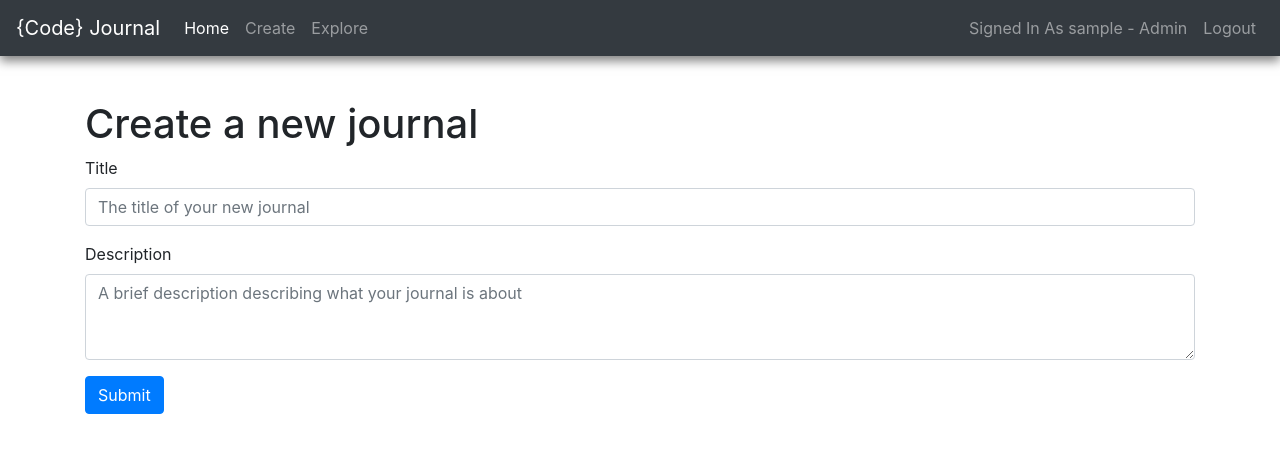
After one commit to ZacharyEilers/CodeJournal, a Node server app: page /journals/create in a window 1280 px wide. The commit adds this page. Shown: the top 453 px of the page. Run offline with Node 20, Linux system fonts and the light colour scheme; the visitor is signed in with stand-in values (Sample User, id 1); some libraries are stand-ins or nearby versions.

Commit message:
add journal model, begin adding journal routes

```diff
--- a/app.js
+++ b/app.js
@@ -18,6 +18,7 @@ seeds.seedDBWithCodes();
     var indexRoutes = require("./routes/index.js");
     var likeAndCommentRoutes = require("./routes/likesAndComments.js");
     var adminRoutes = require("./routes/admin.js");
+    var journalRoutes = require("./routes/journals.js");
 
 
 //MODELS
@@ -63,6 +64,7 @@ app.use("/", postRoutes);
 app.use("/", indexRoutes);
 app.use("/", likeAndCommentRoutes);
 app.use("/", adminRoutes);
+app.use("/", journalRoutes);
 
 if (process.env.PORT && process.env.IP){
 
--- a/routes/index.js
+++ b/routes/index.js
@@ -25,7 +25,7 @@ router.get("/login", function(req, res){
 //handling login logic
 router.post("/login", passport.authenticate("local",
     {
-        successRedirect: "/home",
+        successRedirect: "back",
         failureRedirect: "/login",
         failureFlash: "Your password or username was incorrect",
     }), function(req, res){
--- /dev/null
+++ b/routes/journals.js
@@ -0,0 +1,40 @@
+var express     = require("express"),
+    router      = express.Router(),
+    errorHandling      = require("../errorHandling"),
+    middleware  = require("../middleware");
+
+var Post = require("../models/post.js");
+var Comment = require("../models/comment.js");
+var Journal = require("../models/journal.js");
+
+
+router.get("/journals/create", middleware.isLoggedIn, function(req, res){
+    res.render("journals/create");
+});
+
+router.post("/journals/create", middleware.isLoggedIn, function(req, res){
+    var title = req.body.title;
+    var desc = req.body.description;
+
+    var newJournal = {title: title, description: desc, author:req.user, posts: []};
+
+    Journal.create(newJournal, function(err, createdJournal){
+        if (err) {
+            errorHandling.databaseError(req);
+        } else {
+            req.flash("Success! Your journal was created!");
+            res.redirect("/home");
+        }
+    });
+});
+
+
+router.get("/journals", function(req, res){
+    req.flash("Your journals are right here!");
+    res.redirect("/home");
+});
+
+
+
+
+module.exports = router;
--- /dev/null
+++ b/views/journals/create.ejs
@@ -0,0 +1,23 @@
+<% include ../partials/header.ejs%>
+
+<div class = "container">
+    <form action = "/journals/create" method = "POST">
+
+    <h1>Create a new journal</h1>
+        <div class="form-group">
+            <label for="nameInput">Title</label>
+            <input name = "title" type="text" class="form-control" id="nameInput" placeholder="The title of your new journal">
+        </div>
+
+        <div class="form-group">
+            <label for="bodyInput">Description</label>
+            <textarea name = "description" class="form-control" id="bodyInput" placeholder = "A brief description describing what your journal is about" rows="3"></textarea>
+        </div>
+
+        <button type="submit" class="btn btn-primary">Submit</button>
+
+    </form>
+
+</div>
+
+<% include ../partials/footer.ejs%>
--- a/views/partials/header.ejs
+++ b/views/partials/header.ejs
@@ -28,6 +28,7 @@
     <div class="navbar-nav">
       <a class="nav-item nav-link active" href="/home">Home<span class="sr-only">(current)</span></a>
       <a class="nav-item nav-link" href="/posts/create">Create</a>
+      <a class="nav-item nav-link" href="/posts/create">Explore</a>
     </div>
 
     <ul class="nav navbar-nav ml-auto">
```
Also changed, not shown: models/journal.js (added, +28 -0 lines), plans.txt (+7 -0 lines), 1 other file.
